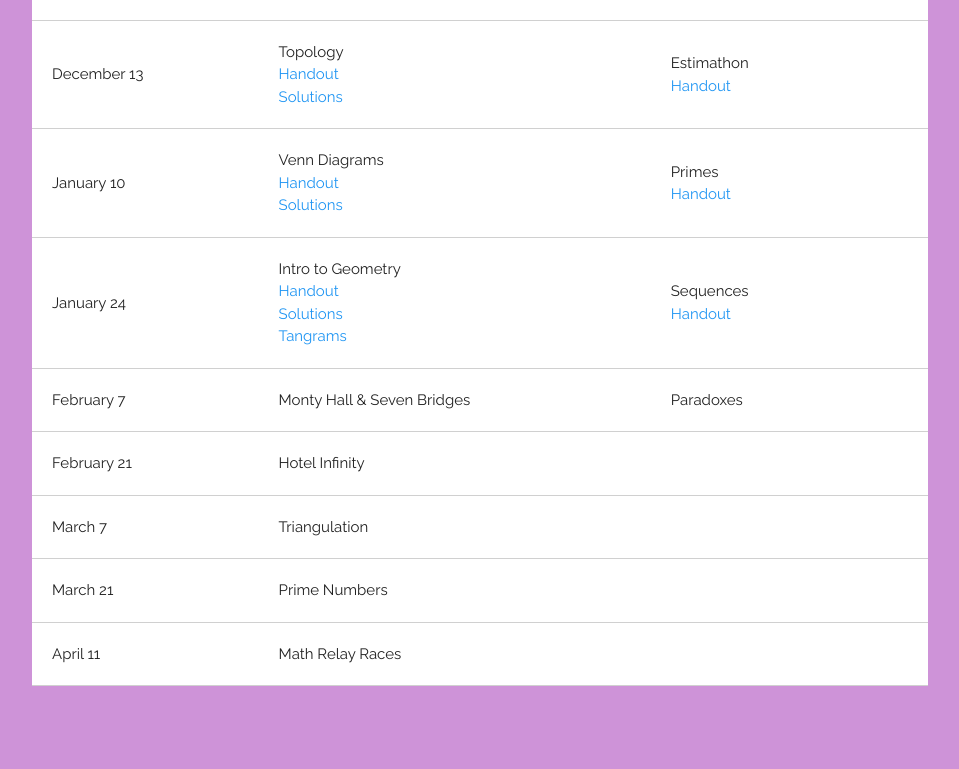
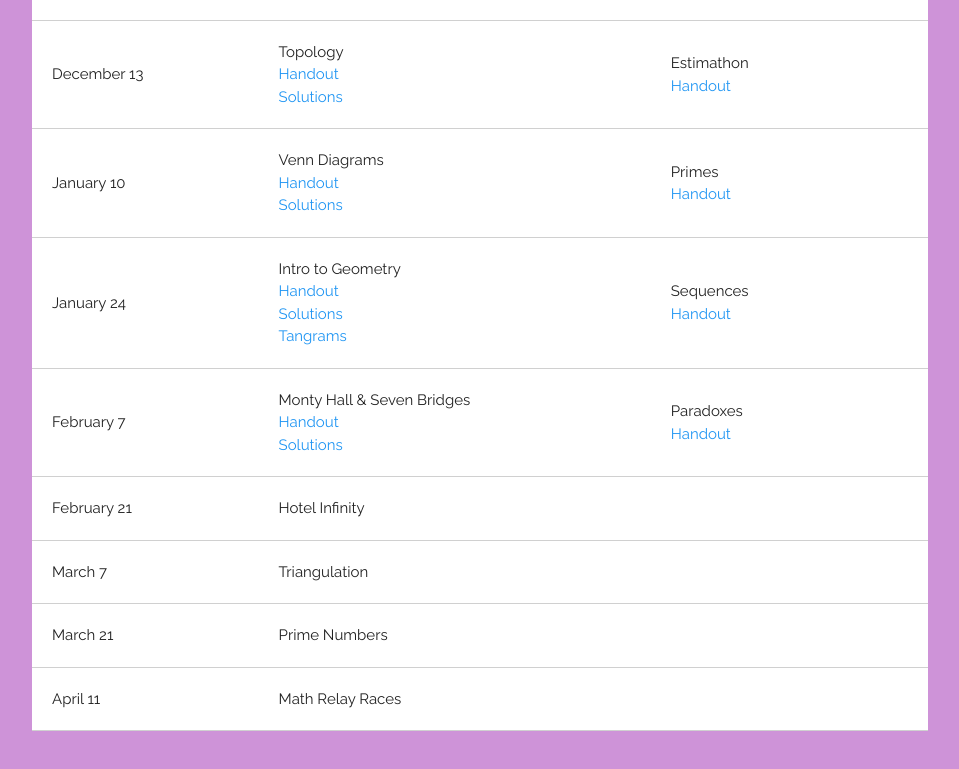
Before and after one commit to RadialFunc/pleasantonmathcircle.github.io, a plain HTML site: page calendar.html in a window 1280 px wide. Shown: the part 647-1416 px from the top of the page, without its empty margins (160-1119 px from the left). Before the commit the page ends 1371 px from the top, so only its background shows below. Drawn offline with Linux system fonts and the light colour scheme.

Commit message:
Update calendar.html

```diff
--- a/calendar.html
+++ b/calendar.html
@@ -87,8 +87,8 @@
           </tr>
           <tr>
             <td>February 7</td>
-            <td>Monty Hall & Seven Bridges</td>
-            <td>Paradoxes</td>
+            <td>Monty Hall & Seven Bridges<br><a href="./assets/mat/Monty_Hall___Seven_Bridges (2).pdf">Handout</a></a><br><a href="./assets/mat/Monty_Hall___Seven_Bridges_Answers.pdf">Solutions</a></td>
+            <td>Paradoxes<br><a href="./assets/mat/PMC_Paradoxes.pdf">Handout</a></td>
           </tr>
           <tr>
             <td>February 21</td>
```
